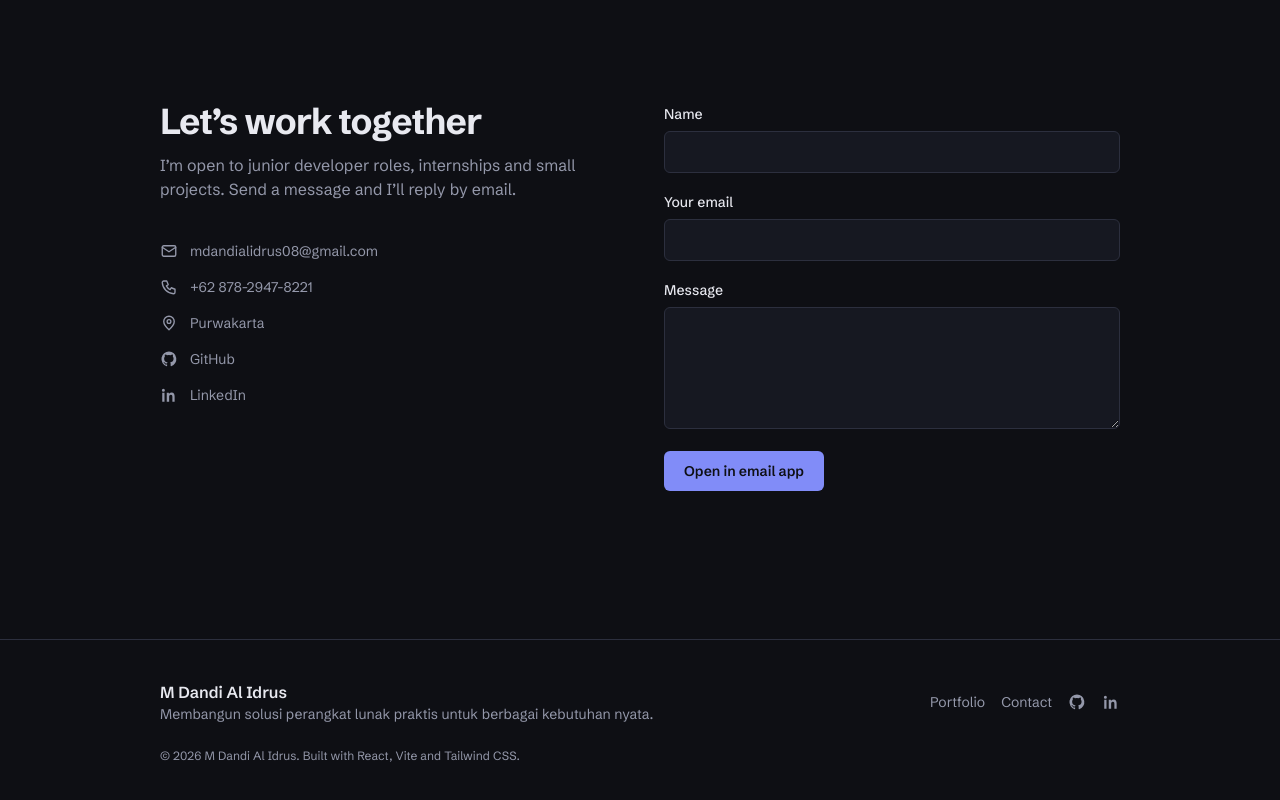
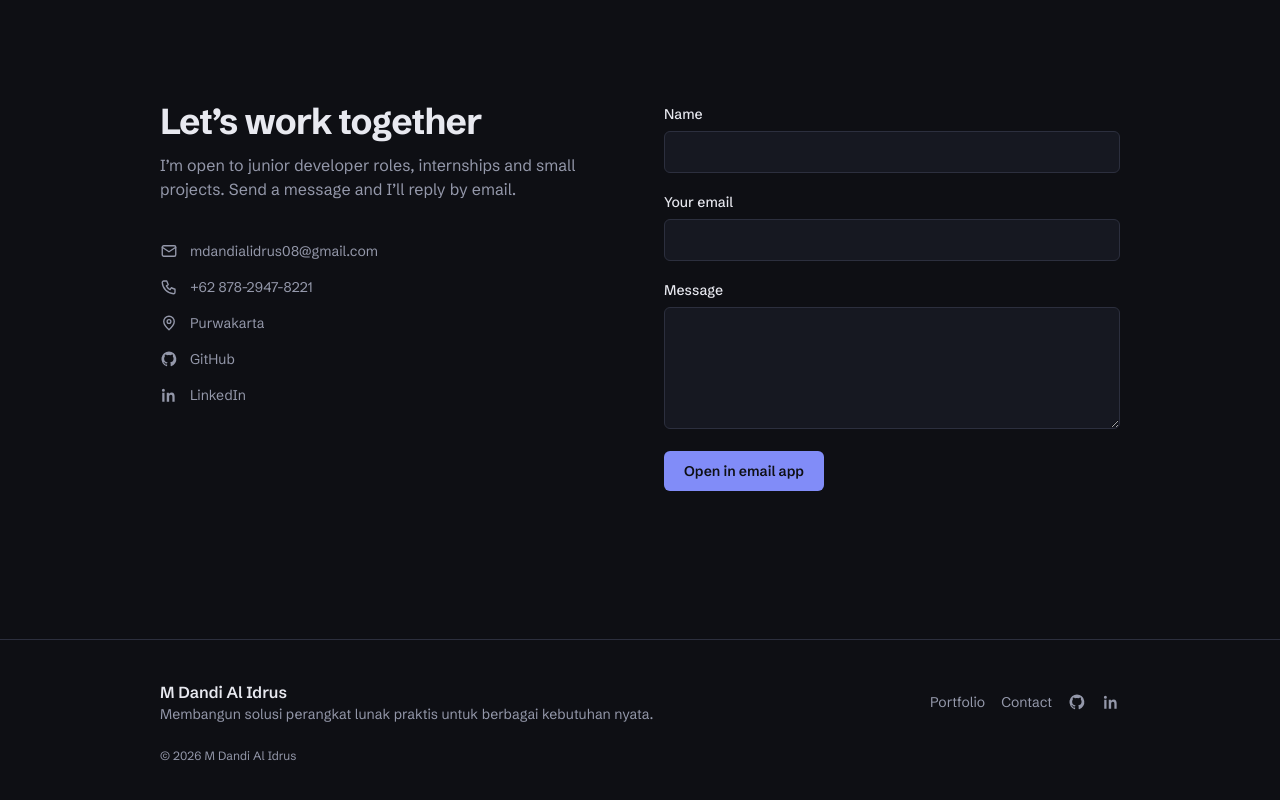
Before and after one commit to dandi1213/my-portfolio, a React (Vite) app: page / in a window 1280 px wide. Shown: the part 3934-4734 px from the top of the page. Built offline with nearby package versions, Linux system fonts and the light colour scheme; the HTML template or start-up script is replaced by a standard one.

Commit message:
Update portfolio

```diff
--- a/src/components/Footer.tsx
+++ b/src/components/Footer.tsx
@@ -21,7 +21,7 @@ export function Footer() {
           ))}
         </ul>
       </div>
-      <p className="container-page mt-6 text-xs text-muted">© {new Date().getFullYear()} {portfolio.name}. Built with React, Vite and Tailwind CSS.</p>
+      <p className="container-page mt-6 text-xs text-muted">© {new Date().getFullYear()} {portfolio.name}</p>
     </footer>
   )
 }
```
